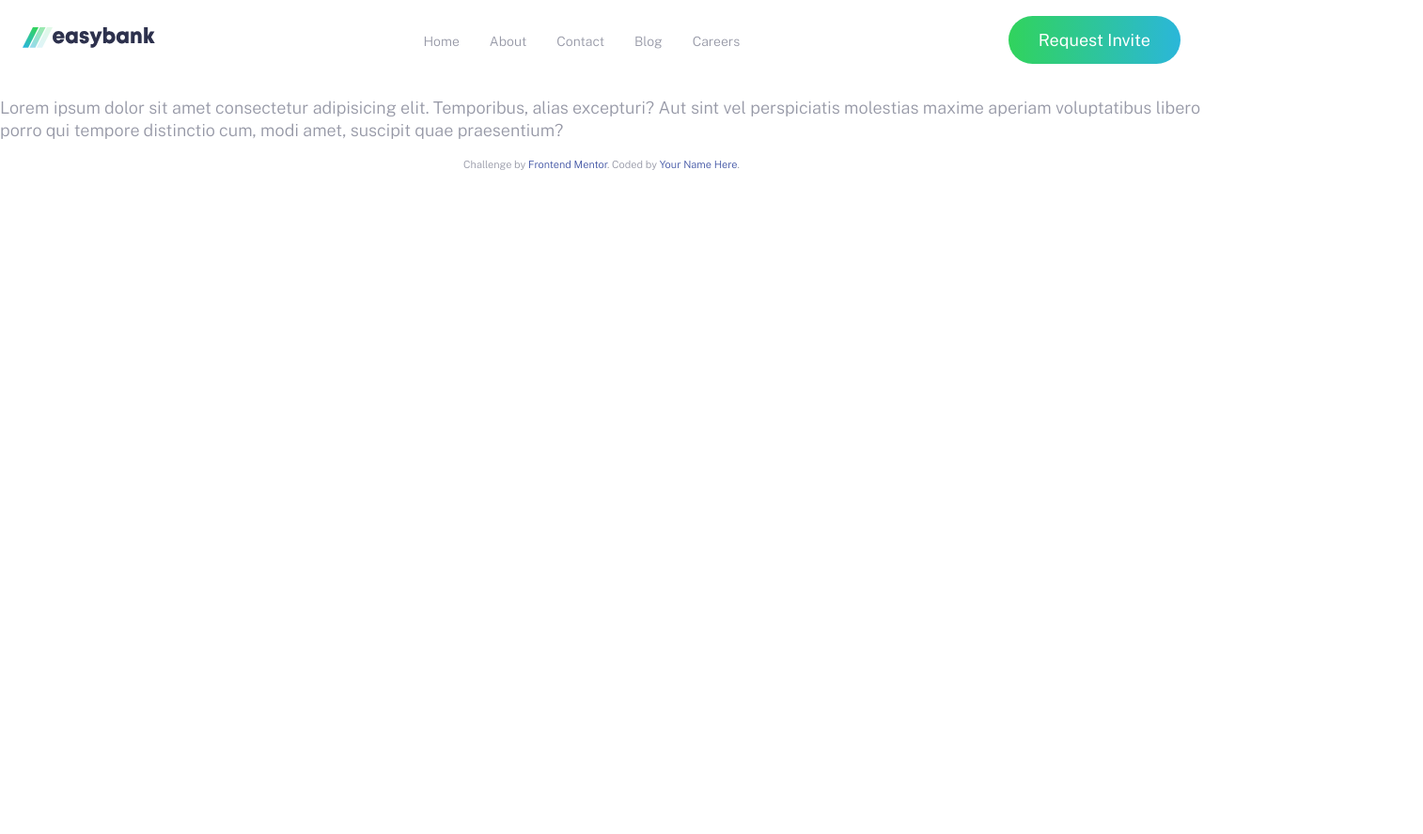
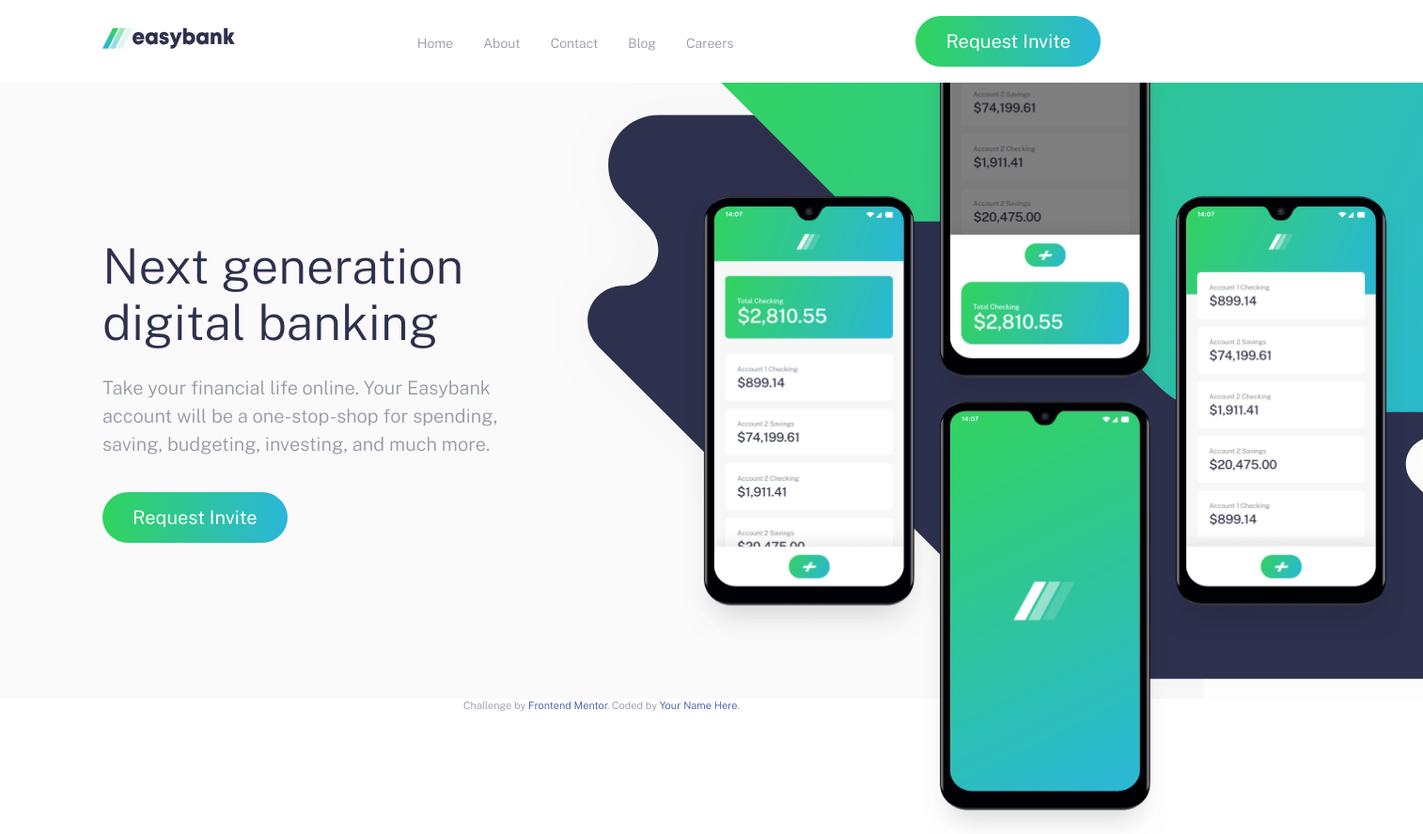
Before and after one commit to kcde/easy-bank-landing, a plain HTML site: page index.html in a window 1280 px wide. Shown: the whole page at 94% size, 1514 px wide, since content can reach past the window. Before the commit the page ends 800 px from the top, so only its background shows below. Drawn offline with nearby package versions, Linux system fonts and the light colour scheme.

Commit message:
hero section almost done

```diff
--- a/app/app.js
+++ b/app/app.js
@@ -1,5 +1,7 @@
 const hamburgerBtn = document.querySelector(".hamburger");
 const overlay = document.querySelector(".overlay");
+const fadeElems = document.querySelectorAll(".has-fade");
+const body = document.querySelector("body");
 
 // hamburgerBtn.addEventListener("click", function () {
 //   if (hamburgerBtn.classList.contains("open")) {
@@ -19,10 +21,16 @@ hamburgerBtn.addEventListener("click", function () {
   //     overlay.style.opacity = 0;
   //   }
   if (overlay.classList.contains("fade-in")) {
-    overlay.classList.remove("fade-in");
-    overlay.classList.add("fade-out");
+    body.classList.remove("noscroll");
+    fadeElems.forEach(function (element) {
+      element.classList.remove("fade-in");
+      element.classList.add("fade-out");
+    });
   } else {
-    overlay.classList.remove("fade-out");
-    overlay.classList.add("fade-in");
+    body.classList.add("noscroll");
+    fadeElems.forEach(function (element) {
+      element.classList.remove("fade-out");
+      element.classList.add("fade-in");
+    });
   }
 });
--- a/index.html
+++ b/index.html
@@ -30,9 +30,11 @@
   <body>
     <!-- Header Start -->
     <header class="header">
-      <div class="overlay"></div>
+      <div class="overlay has-fade"></div>
       <!-- Nav start -->
-      <nav class="flex flex-jc-sb flex-ai-c header__menu">
+      <nav
+        class="container pt pr pl pb flex flex-jc-sb flex-ai-c header__toggle"
+      >
         <a class="header__logo" href="/">
           <img src="./images/logo.svg" alt="easy-bank" />
         </a>
@@ -48,13 +50,29 @@
         </div>
         <a class="button header__cta hide-for-mobile">Request Invite</a>
       </nav>
+      <div class="header__menu has-fade">
+        <a href="#">Home</a>
+        <a href="#">About</a>
+        <a href="#">Contact</a>
+        <a href="#">Blog</a>
+        <a href="#">Careers</a>
+      </div>
     </header>
-    <p>
-      Lorem ipsum dolor sit amet consectetur adipisicing elit. Temporibus, alias
-      excepturi? Aut sint vel perspiciatis molestias maxime aperiam voluptatibus
-      libero porro qui tempore distinctio cum, modi amet, suscipit quae
-      praesentium?
-    </p>
+
+    <section class="hero">
+      <div class="hero_cont container">
+        <div class="hero__image"></div>
+        <div class="hero__text container pt pr pb pl">
+          <h1>Next generation digital banking</h1>
+          <p>
+            Take your financial life online. Your Easybank account will be a
+            one-stop-shop for spending, saving, budgeting, investing, and much
+            more.
+          </p>
+          <a href="#" class="hero__cta button">Request Invite</a>
+        </div>
+      </div>
+    </section>
   </body>
   <footer>
     <div class="attribution">
@@ -68,9 +86,7 @@
 </html>
 
 <!--
-    Home About Contact Blog Careers Request Invite Next generation digital
-    banking Take your financial life online. Your Easybank account will be a
-    one-stop-shop for spending, saving, budgeting, investing, and much more.
+    Home About Contact Blog Careers Request Invite
     Request Invite Why choose Easybank? We leverage Open Banking to turn your
     bank account into your financial hub. Control your finances like never
     before. Online Banking Our modern web and mobile applications allow you to
--- a/styles/style.css
+++ b/styles/style.css
@@ -16,6 +16,11 @@ html {
 *::after {
   box-sizing: border-box;
 }
+h1,
+h2,
+h3 {
+  margin-top: 0;
+}
 a,
 a:visited,
 a:hover {
@@ -30,8 +35,12 @@ button,
   font-weight: 400;
   border: 0;
   color: white;
+  opacity: 1;
+  transition: opacity 300ms ease-in-out;
 }
-
+.button:hover {
+  opacity: 0.75;
+}
 .hide-for-mobile {
   display: none;
 }
@@ -66,6 +75,25 @@ body {
 .fade-out {
   animation: fade-out 300ms ease-in-out forwards;
 }
+.container {
+  max-width: 69.375rem;
+  margin: 0 auto;
+}
+.pt {
+  padding-top: 2.25rem;
+}
+.pb {
+  padding-bottom: 2.25rem;
+}
+.pl {
+  padding-left: 1.5rem;
+}
+.pr {
+  padding-right: 1.5rem;
+}
+.noscroll {
+  overflow: hidden;
+}
 
 /* HEADER */
 
@@ -73,7 +101,8 @@ body {
 }
 
 .header nav {
-  padding: 1.0625rem 1.5rem;
+  padding-top: 1.065rem;
+  padding-bottom: 1.065rem;
 }
 
 .header__logo {
@@ -82,17 +111,27 @@ body {
   width: 8.8125rem;
   height: 1.375rem;
 }
+.header__toggle {
+}
 .header__menu {
+  background: white;
+  padding: 1.625rem;
+  border-radius: 5px;
+  position: absolute;
+  width: calc(100% - 3rem);
+  left: 50%;
+
+  transform: translateX(-50%);
+  margin-top: 1.5rem;
 }
-.header__cta {
-  opacity: 1;
-  transition: opacity 300ms ease-in-out;
-}
-.header__cta:hover {
-  opacity: 0.75;
+.header__menu a {
+  color: var(--darkBlue);
+  padding: 0.625rem;
+  display: block;
+  text-align: center;
 }
 
-.header__menu span {
+.header__toggle span {
   display: block;
   width: 25px;
   height: 2px;
@@ -100,7 +139,7 @@ body {
   transform-origin: 3px 1px;
   transition: all 300ms ease-in-out;
 }
-.header__menu span:not(:last-child) {
+.header__toggle span:not(:last-child) {
   margin-bottom: 5px;
 }
 .header__links {
@@ -153,17 +192,115 @@ body {
   opacity: 0;
 }
 
+/* Hero section */
+.hero {
+  background-color: var(--veryLightGray);
+}
+.hero__image {
+  background: url(../images/bg-intro-mobile.svg);
+  background-size: cover;
+  background-repeat: no-repeat;
+  background-position: center center;
+  min-height: 17.5rem;
+  position: relative;
+}
+.hero__image::after {
+  content: "";
+  height: 100%;
+  width: 100%;
+  position: absolute;
+  background-image: url(../images/image-mockups.png);
+  background-size: 85%;
+  background-position: center bottom;
+  background-repeat: no-repeat;
+}
+
+.hero__text {
+  text-align: center;
+}
+.hero__text h1 {
+  font-weight: 300;
+  color: var(--darkBlue);
+  line-height: 1.15;
+  font-size: 2.31rem;
+  margin-bottom: 1.5rem;
+}
+.hero__text p {
+  line-height: 1.5;
+  margin-bottom: 2.25rem;
+}
+.hero__cta {
+  display: inline-block;
+}
+
 /* Media Queries */
 
+@media (min-width: 768px) {
+  .hero__image::after {
+    min-height: 14rem;
+    background-size: 50%;
+  }
+}
+
 @media (min-width: 1024px) {
+  body {
+    font-size: 1.25rem;
+  }
   .hide-for-desktop {
     display: none;
   }
   .hide-for-mobile {
     display: initial;
   }
+
+  /* for hero */
+  .hero_cont {
+    display: flex;
+    align-items: center;
+    /* overflow-x: hidden; */
+  }
+  .hero__image {
+    flex: 3;
+    order: 2;
+    min-height: 41rem;
+    background-image: none;
+    /* background-image: url(../images/bg-intro-desktop.svg); */
+    /* background-position: left center; */
+  }
+  .hero__image::after {
+    background-size: cover;
+    width: 120%;
+    height: 122%;
+    background-size: 100%;
+    background-position: center 90%;
+    top: 0%;
+    left: 27%;
+  }
+
+  .hero__image::before {
+    content: "";
+    height: 100%;
+    width: 150%;
+    position: absolute;
+    background-image: url(../images/bg-intro-desktop.svg);
+    background-size: 123%;
+    background-position: 0 83%;
+    background-repeat: no-repeat;
+  }
+  .hero__text h1 {
+    font-size: 3.25rem;
+  }
+
+  .hero__text {
+    flex: 2;
+    order: 1;
+    text-align: left;
+  }
 }
 
+.has-fade {
+  visibility: hidden;
+}
 /* Keyframes */
 
 @keyframes fade-in {
@@ -177,6 +314,7 @@ body {
   }
   to {
     opacity: 1;
+    visibility: visible;
   }
 }
 
@@ -191,5 +329,6 @@ body {
   }
   to {
     visibility: hidden;
+    opacity: 0;
   }
 }
```
